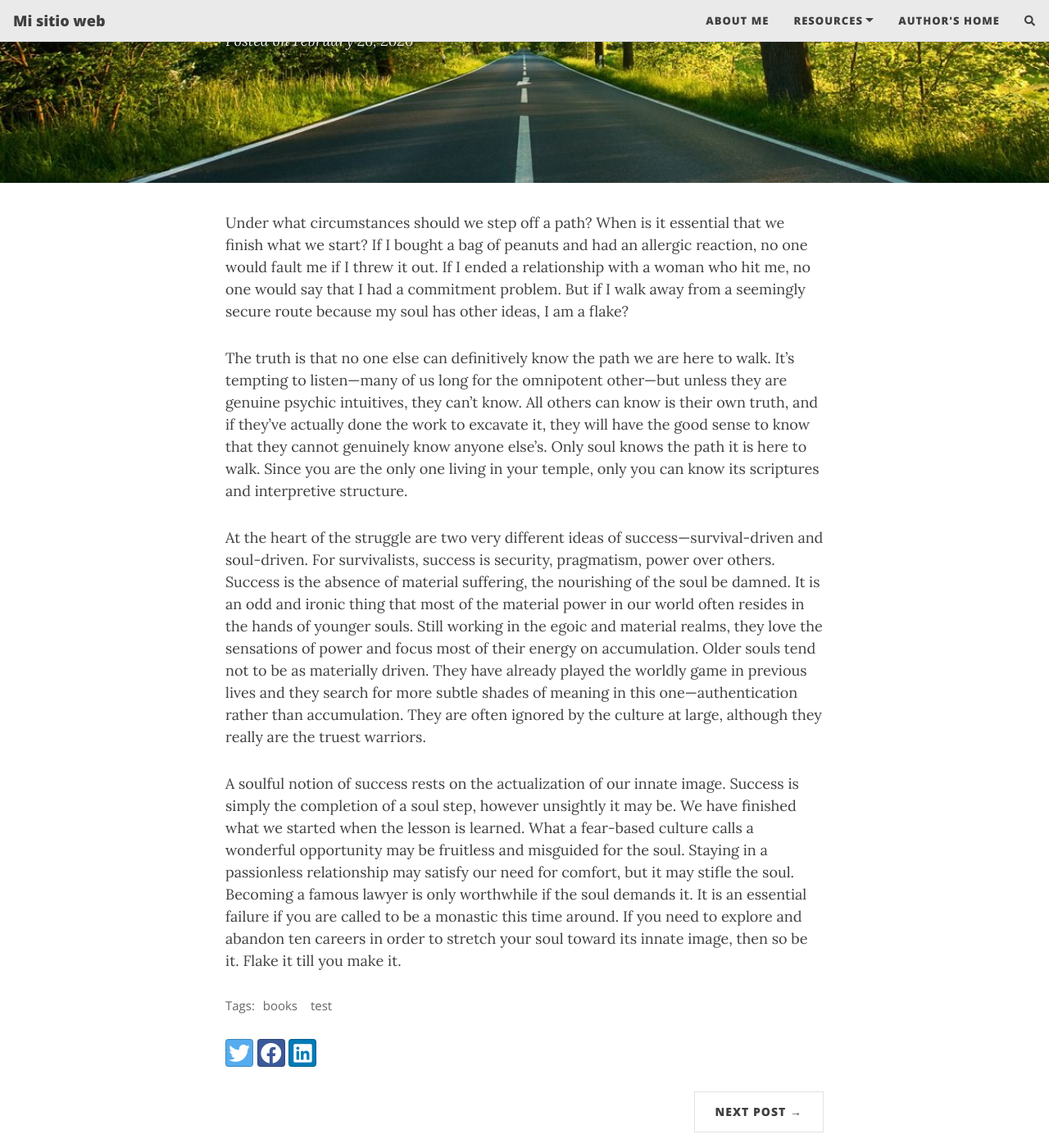
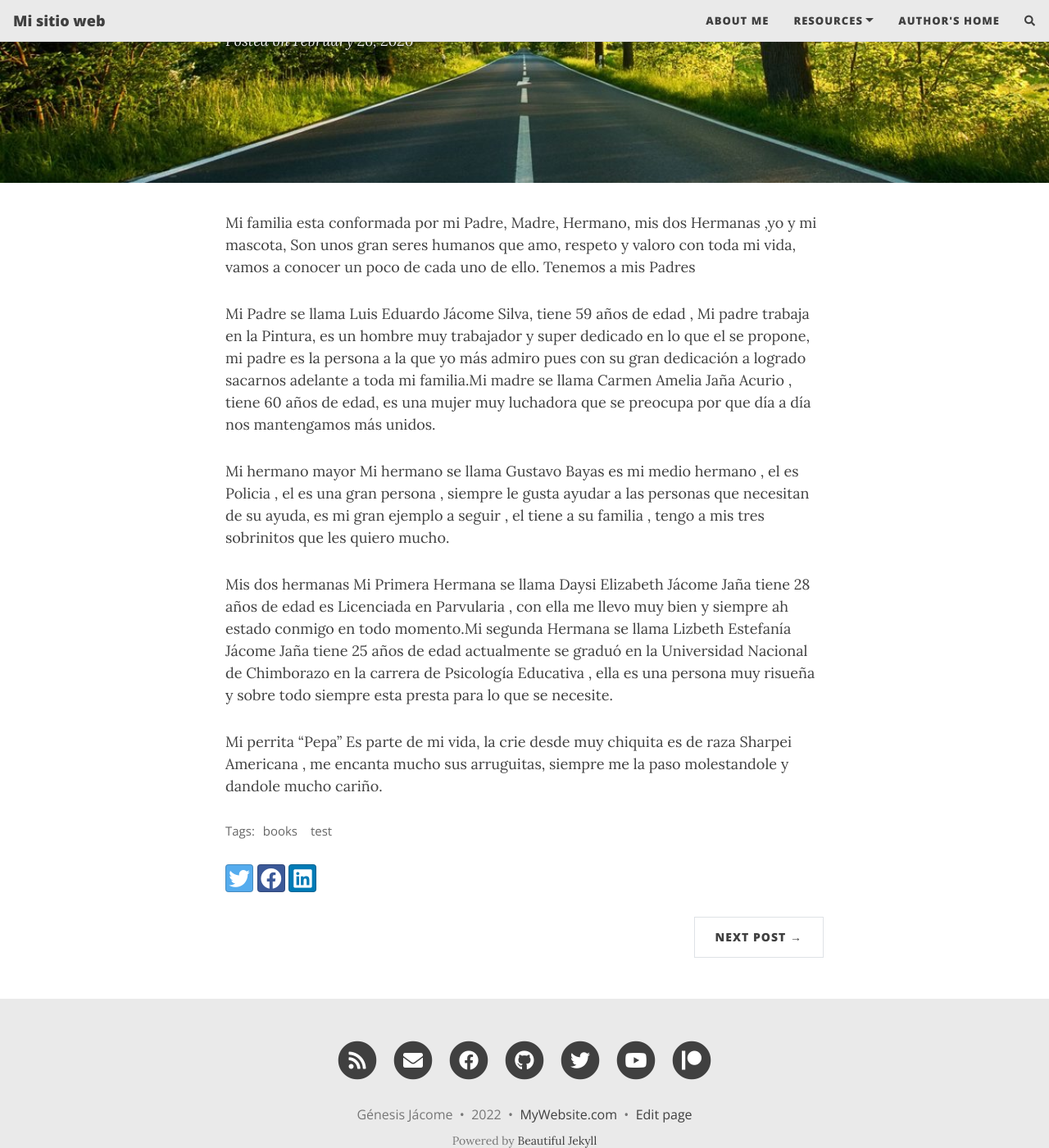
Before and after one commit to gmaribelj/gmaribelj.github.io, a Jekyll site: the page built from _posts/2020-02-26-flake-it-till-you-make-it.md, in a window 1280 px wide and 1400 px high, scrolled down 320 px. Shown: the whole window at 82% size. Built offline with Jekyll 4.4.1, drawn with Linux system fonts in a browser that asks for light colours; nearby versions of some CDN libraries; comment, search, counter and statistics services are not loaded.

Commit message:
Update 2020-02-26-flake-it-till-you-make-it.md

```diff
--- a/_posts/2020-02-26-flake-it-till-you-make-it.md
+++ b/_posts/2020-02-26-flake-it-till-you-make-it.md
@@ -7,11 +7,16 @@ thumbnail-img: /assets/img/thumb.png
 share-img: /assets/img/path.jpg
 tags: [books, test]
 ---
+Mi familia esta conformada por mi Padre, Madre, Hermano, mis dos Hermanas ,yo y mi mascota, Son unos gran seres humanos que amo, respeto y valoro con toda mi vida, vamos a conocer un poco de cada uno de ello.
+Tenemos a mis Padres
 
-Under what circumstances should we step off a path? When is it essential that we finish what we start? If I bought a bag of peanuts and had an allergic reaction, no one would fault me if I threw it out. If I ended a relationship with a woman who hit me, no one would say that I had a commitment problem. But if I walk away from a seemingly secure route because my soul has other ideas, I am a flake?
+Mi Padre se llama Luis Eduardo Jácome Silva, tiene 59 años de edad , Mi padre trabaja en la Pintura, es un hombre muy trabajador y super dedicado en lo que el se propone, mi padre es la persona a la que yo más admiro pues con su gran dedicación a logrado sacarnos adelante a toda mi familia.Mi madre se llama Carmen Amelia Jaña Acurio , tiene 60 años de edad, es una mujer muy luchadora que se preocupa por que día a día nos mantengamos más unidos.
 
-The truth is that no one else can definitively know the path we are here to walk. It’s tempting to listen—many of us long for the omnipotent other—but unless they are genuine psychic intuitives, they can’t know. All others can know is their own truth, and if they’ve actually done the work to excavate it, they will have the good sense to know that they cannot genuinely know anyone else’s. Only soul knows the path it is here to walk. Since you are the only one living in your temple, only you can know its scriptures and interpretive structure.
+Mi hermano mayor
+Mi hermano se llama Gustavo Bayas es mi medio hermano , el es Policia , el es una gran persona , siempre le gusta ayudar a las personas que necesitan de su ayuda, es mi gran ejemplo a seguir , el tiene a su familia , tengo a mis tres sobrinitos que les quiero mucho.
 
-At the heart of the struggle are two very different ideas of success—survival-driven and soul-driven. For survivalists, success is security, pragmatism, power over others. Success is the absence of material suffering, the nourishing of the soul be damned. It is an odd and ironic thing that most of the material power in our world often resides in the hands of younger souls. Still working in the egoic and material realms, they love the sensations of power and focus most of their energy on accumulation. Older souls tend not to be as materially driven. They have already played the worldly game in previous lives and they search for more subtle shades of meaning in this one—authentication rather than accumulation. They are often ignored by the culture at large, although they really are the truest warriors.
+Mis dos hermanas
+Mi Primera Hermana se llama Daysi Elizabeth Jácome Jaña tiene 28 años de edad es Licenciada en Parvularia , con ella me llevo muy bien y siempre ah estado conmigo en todo momento.Mi segunda Hermana se llama Lizbeth Estefanía Jácome Jaña tiene 25 años de edad actualmente se graduó en la Universidad Nacional de Chimborazo en la carrera de Psicología Educativa , ella es una persona muy risueña y sobre todo siempre esta presta para lo que se necesite.
 
-A soulful notion of success rests on the actualization of our innate image. Success is simply the completion of a soul step, however unsightly it may be. We have finished what we started when the lesson is learned. What a fear-based culture calls a wonderful opportunity may be fruitless and misguided for the soul. Staying in a passionless relationship may satisfy our need for comfort, but it may stifle the soul. Becoming a famous lawyer is only worthwhile if the soul demands it. It is an essential failure if you are called to be a monastic this time around. If you need to explore and abandon ten careers in order to stretch your soul toward its innate image, then so be it. Flake it till you make it.
+Mi perrita "Pepa"
+Es parte de mi vida, la crie desde muy chiquita es de raza Sharpei Americana , me encanta mucho sus arruguitas, siempre me la paso molestandole y dandole mucho cariño.
```
